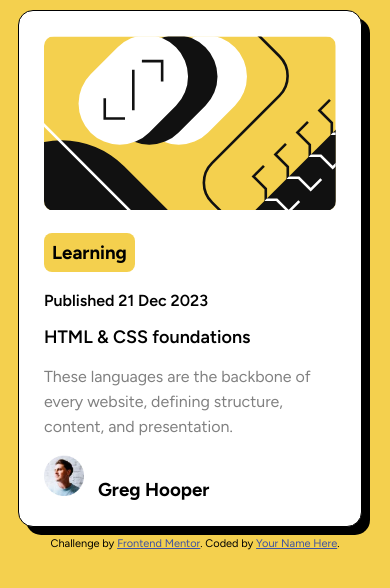
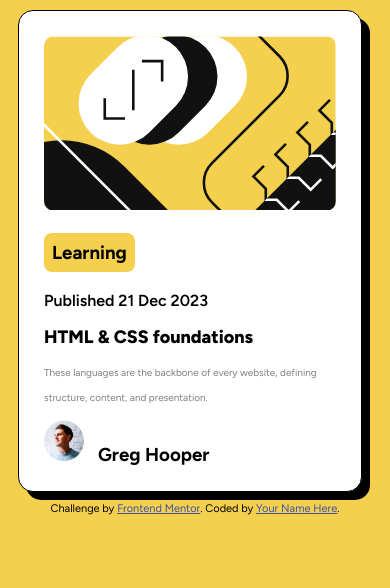
Before and after one commit to Emmanuel-Ola03/blog-preview-card-main, a plain HTML site: page index.html in a window 390 px wide. Drawn offline with Linux system fonts and the light colour scheme.

Commit message:
Update index.html

```diff
--- a/index.html
+++ b/index.html
@@ -84,11 +84,11 @@
       }
 
         h1{
-      font-weight: 600;
+      font-weight: 800;
       font-size: large;
     }
       .main{
-        font-size:16px;
+        font-size:10px;
     }
   </style>
 
```
